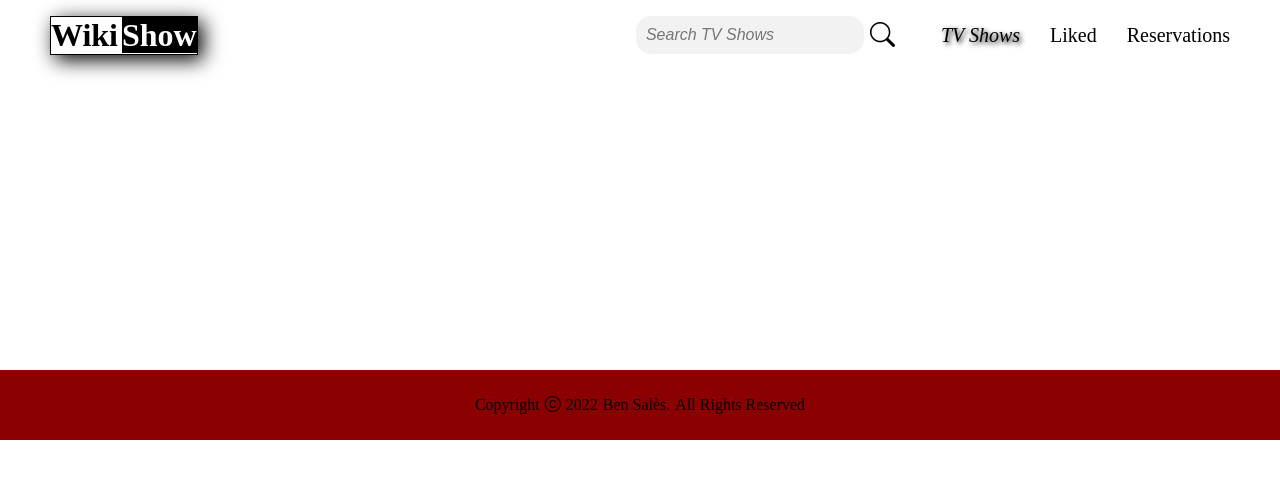
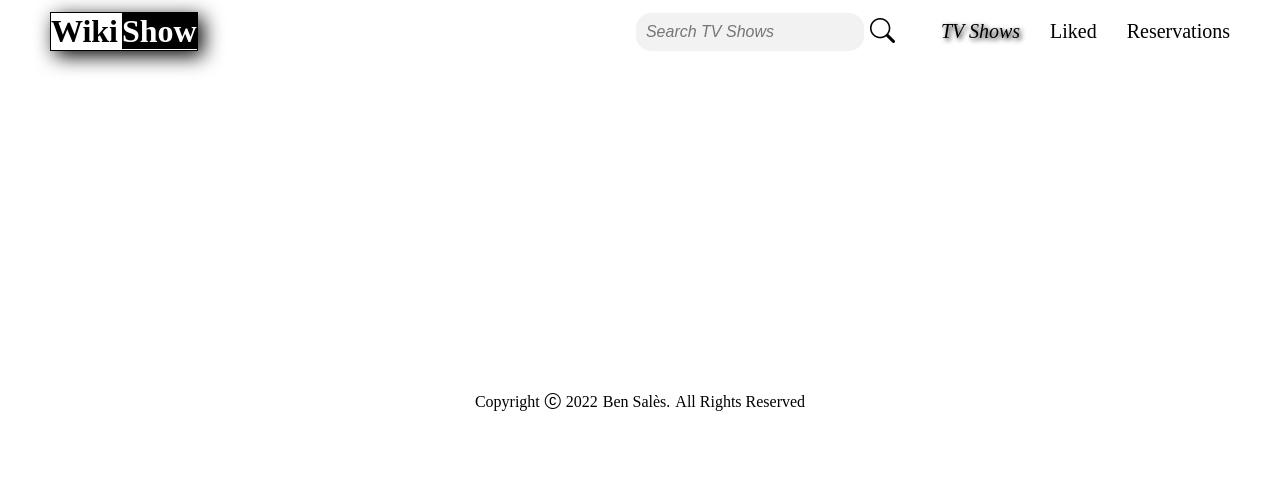
Before and after one commit to adebsa2401/Microverse-Capstone-2, a website built with webpack: page src/index.html in a window 1280 px wide. Built offline with nearby package versions, Linux system fonts and the light colour scheme; files whose address does not match are found by name.

Commit message:
fix Add styling to the footer

```diff
--- a/src/style.css
+++ b/src/style.css
@@ -92,7 +92,6 @@ nav li.active .count {
 header {
   display: flex;
   align-items: center;
-  height: 70px;
 }
 
 footer {
@@ -100,8 +99,7 @@ footer {
   align-items: center;
   justify-content: center;
   gap: 5px;
-  height: 70px;
-  background-color: darkred;
+  padding: 30px;
 }
 
 main {
```
